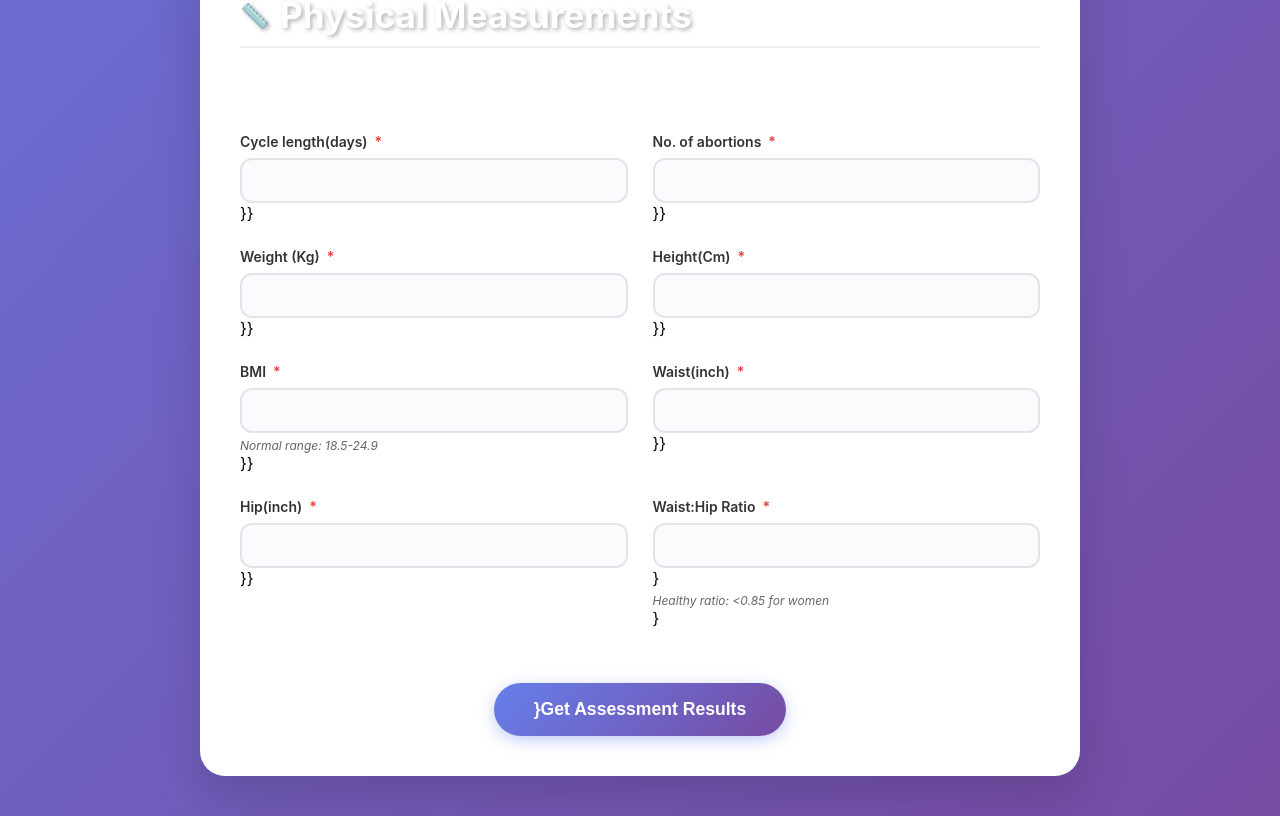
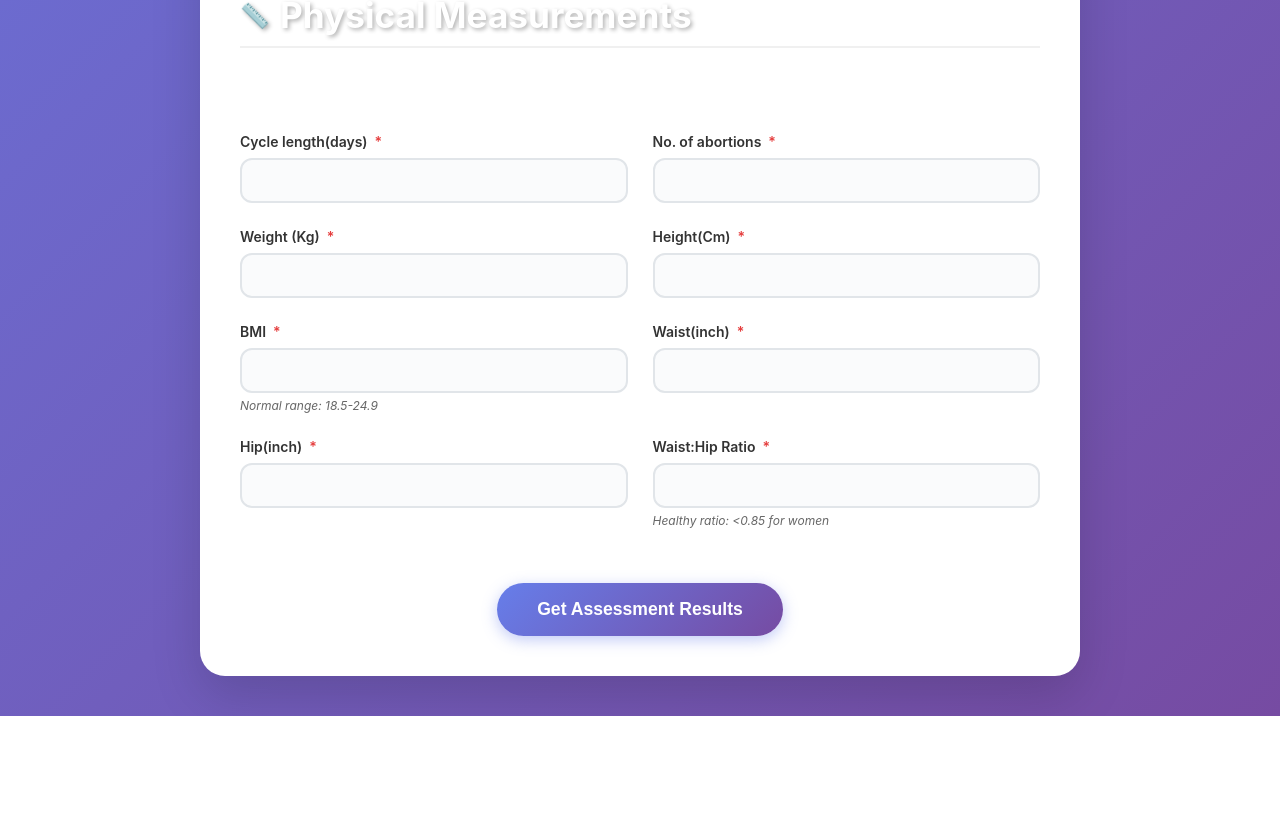
Before and after one commit to Hemaice/pcos-frontend, a React (Create React App) app: page /diagnose in a window 1280 px wide. Shown: the part 1272-2088 px from the top of the page. After the commit the page ends 1988 px from the top, so only its background shows below. Built offline with nearby package versions, Linux system fonts and the light colour scheme.

Commit message:
Fix all remaining curly braces in UI

```diff
--- a/src/pages/PcosForm.js
+++ b/src/pages/PcosForm.js
@@ -132,16 +132,13 @@ const PcosForm = () => {
                 required
               />
               {field === "BMI" && <span className="form-help-text">Normal range: 18.5-24.9</span>}
-              }
               {field === "Waist:Hip Ratio" && <span className="form-help-text">Healthy ratio: &lt;0.85 for women</span>}
-              }
             </div>
           ))}
 
           <div className="form-actions">
             <button type="submit" disabled={loading}>
               {loading && <span className="loading-spinner"></span>}
-              }
               {loading ? "Analyzing..." : "Get Assessment Results"}
             </button>
           </div>
```
